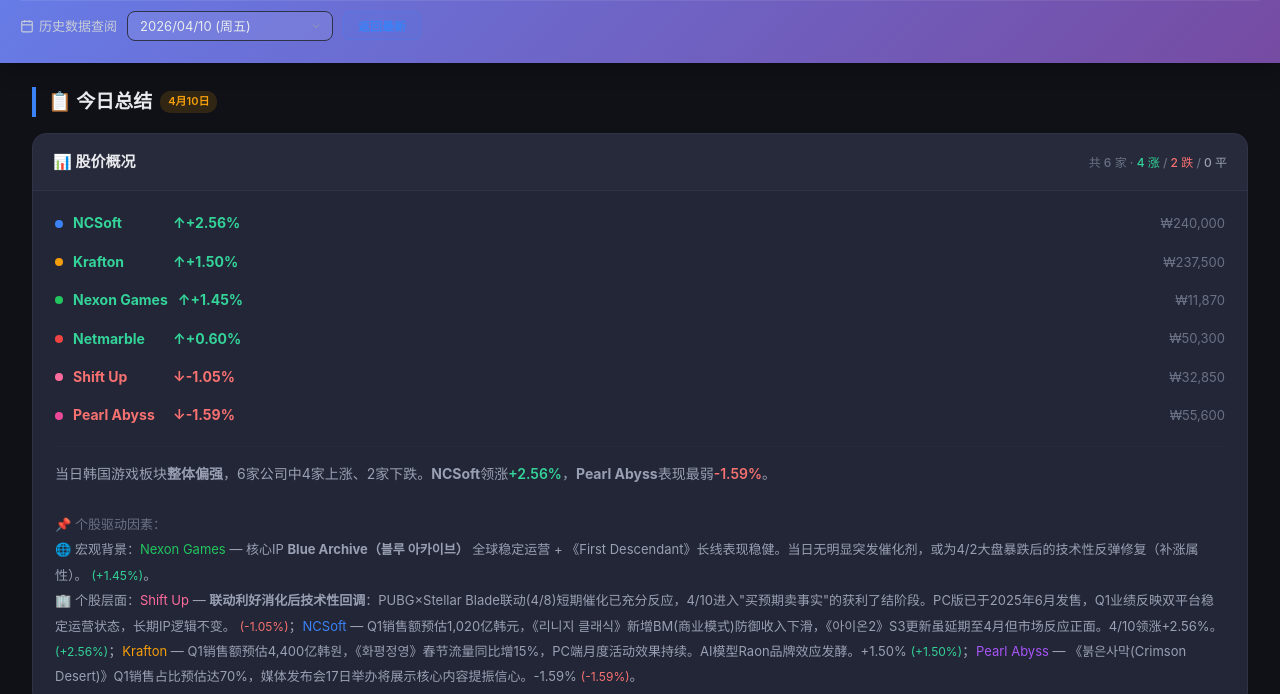
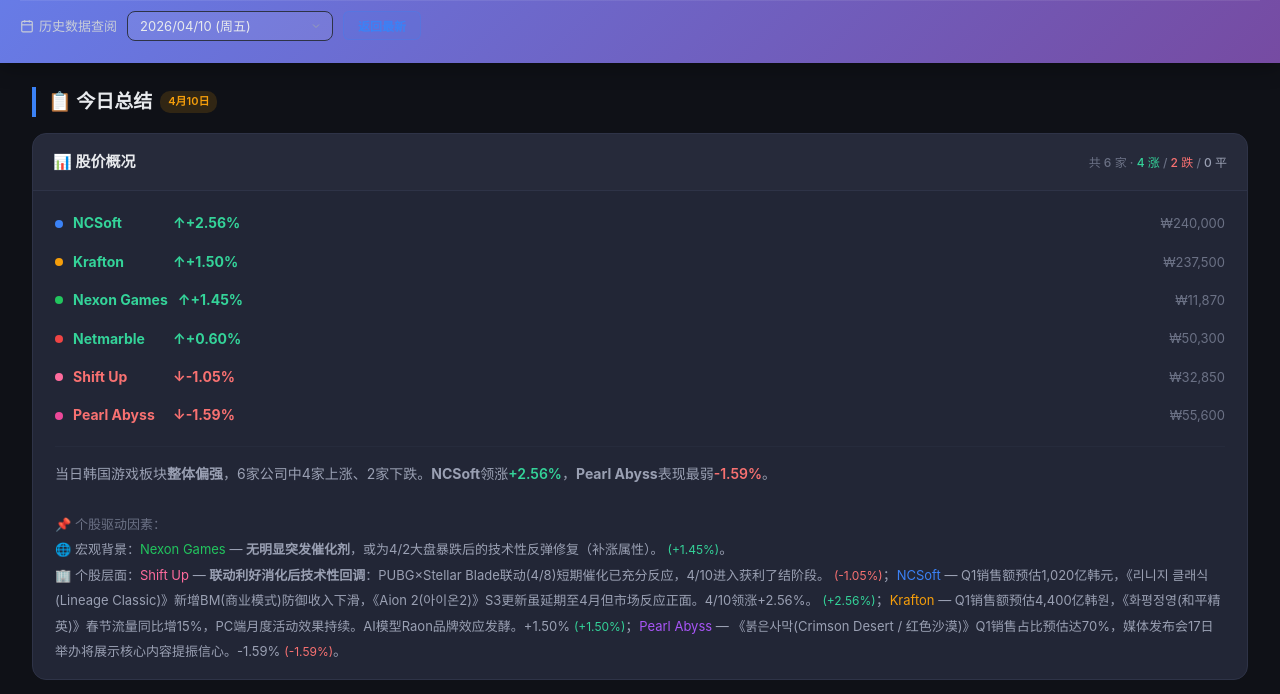
Before and after one commit to zhangwsh12-arch/stock-dashboard, a website: page index.html in a window 1280 px wide. Shown: the part 70-764 px from the top of the page. Drawn offline with nearby package versions, Linux system fonts and the light colour scheme.

Commit message:
🧹 精简个股驱动因素(去掉冗余常规信息) + 全量修复纯韩文名加中英文标注

```diff
--- a/index.html
+++ b/index.html
@@ -424,30 +424,30 @@
       'NCSoft': isBeforeApril8
         ? '<strong>4月首个交易日韩国股市整体大涨</strong>（KOSPI/KOSDAQ双升），月初资金配置驱动板块轮动。NCSoft作为高Beta游戏股跟随板块上行。'
         : isApril10OrLater
-          ? '<strong>Q1"어닝시즌"(财报季)实绩改善预期</strong>：分析师预估Q1销售额1,020亿韩元，《리니지 클래식》新增BM(商业模式)防御收入下滑，《아이온2》S3虽延期但市场反应正面。'
+          ? '<strong>Q1财报季实绩改善预期</strong>：分析师预估销售额1,020亿韩元，《리니지 클래식(Lineage Classic)》新增BM防御收入下滑，《Aion 2(아이온2)》S3延期但市场反应正面。'
           : '<strong>4/7正式起诉YouTuber "영래기"散布虚假事实</strong>（허위사실 유포 + 업무방해），市场解读为<strong>反作弊力度加大</strong>的积极信号，累计制裁近600万账户。消息4/7公布后经2日发酵，4/9股价反应。',
       'Pearl Abyss': '《붉은사막(Crimson Desert / 红色沙漠)》Steam评价升至<strong>"好评如潮"</strong>，全球销量突破400万套，口碑反转驱动估值修复。',
       'Shift Up': isBeforeApril8
         ? '<strong>4月首个交易日韩国股市整体大涨</strong>（KOSPI/KOSDAQ双升），月初资金配置驱动板块轮动。游戏股作为高Beta成长股领涨市场，Shift Up +5.77% 为月初行情龙头。'
-        : '<strong>PUBG × Stellar Blade(스텔라 블레이드) 联动 4/8 正式上线</strong>，Eve角色以PUBG史上首位"Ultimate Contender"身份进入艾伦格地图，IP跨平台价值验证。联动分阶段催化：4/8 联动正式开启、4/16 主机DLC内容更新。PC版已于2025年6月全球发售，目前双平台稳定运营中。',
+        : '<strong>PUBG × Stellar Blade(스텔라 블레이드) 联动 4/8 正式上线</strong>，Eve角色以PUBG史上首位"Ultimate Contender"身份进入艾伦格地图，IP跨平台价值验证。',
       'Krafton': isBeforeApril8
         ? '<strong>4月首个交易日韩国股市整体大涨</strong>（KOSPI/KOSDAQ双升），月初资金配置驱动板块轮动。Krafton跟随板块上行，无明显个股催化剂。'
         : isApril10OrLater
-          ? '<strong>Q1实绩改善预期+AI品牌效应</strong>：《화평정영》春节流量同比增15%，PC端活动效果持续；AI模型"Raon(라온)"开源发布后品牌效应发酵；PUBG联动持续贡献收入。'
-          : '<strong>PUBG × Stellar Blade 联动 4/8 上线</strong>（Krafton侧收入）+ AI模型品牌"Raon(라온)"首批4款开源模型发布HuggingFace + 《어센드투제로(Ascend Zero)》新作公布。',
-      'Nexon Games': '核心IP <strong>Blue Archive（블루 아카이브）</strong> 全球稳定运营 + 《First Descendant》长线表现稳健。当日无明显突发催化剂，或为4/2大盘暴跌后的技术性反弹修复（补涨属性）。',
-      'Netmarble': 'Coway追加收购虽引争议但<strong>强化控股带来长期分红收益预期</strong>（年配当约2,800韩元/股）+ 新作《일곱 개의 대죄: Origin》(Seven Deadly Sins Origin) 1月全球上线后运营稳定。',
+          ? '<strong>Q1实绩改善预期+AI品牌效应</strong>：AI模型"Raon(라온)"开源发布后品牌效应发酵；PUBG联动持续贡献收入。'
+          : '<strong>PUBG × Stellar Blade 联动 4/8 上线</strong>（Krafton侧收入）+ AI模型"Raon(라온)"首批4款开源模型发布HuggingFace + 《Ascend Zero(어센드투제로)》新作公布。',
+      'Nexon Games': '<strong>无明显突发催化剂</strong>，或为4/2大盘暴跌后的技术性反弹修复（补涨属性）。',
+      'Netmarble': 'Coway追加收购虽引争议但<strong>强化控股带来长期分红收益预期</strong>（年配当约2,800韩元/股）+ 《Seven Deadly Sins Origin(일곱 개의 대죄: Origin)》1月上线后运营稳定。',
     };
     const reasonMapDown = {
       // ====== 下跌原因：利空驱动 ======
       'NCSoft': '<strong>特朗普伊朗强硬讲话冲击全球市场</strong>（"2~3周将伊朗打回石器时代"）：KOSPI -4.47%、KOSDAQ -5.36% 双双触发卖空侧轨，外资抛售近5,000亿韩元。游戏板块作为高Beta成长股遭集中抛售，6家公司全线下跌非公司个体因素。',
       'Netmarble': '<strong>₩1,500亿追加收购Coway股权</strong>计划引发治理争议，Align Partners 公开批评构成"利益冲突"，市场质疑"为何不回购自家股票而投资关联方"，资金使用效率担忧压过分红利好。',
-      'Pearl Abyss': '《붉은사막》前期涨幅较大，<strong>获利了结卖压释放</strong>。虽基本面向好（400万套/好评如潮），但短期技术性回调占主导。若遇大盘暴跌则叠加系统性风险。',
+      'Pearl Abyss': '《붉은사막(Crimson Desert / 红色沙漠)》前期涨幅较大，<strong>获利了结卖压释放</strong>。短期技术性回调占主导，若遇大盘暴跌则叠加系统性风险。',
       'Krafton': '<strong>PUBG Mobile</strong>中国区收入不确定性持续 + 全球科技股回调拖累游戏板块情绪 + Krafton市值较大（约30兆韩元），大盘波动时外资抛售压力更重。',
       'Shift Up': isApril10OrLater
-        ? '<strong>联动利好消化后技术性回调</strong>：PUBG×Stellar Blade联动(4/8)短期催化已充分反应，4/10进入"买预期卖事实"的获利了结阶段。PC版已于2025年6月发售，Q1业绩反映双平台稳定运营状态，长期IP逻辑不变。'
-        : '<strong>联动利好逐步消化后的技术性回调</strong>——Stellar Blade双平台（PS5+PC）稳定运营中，短期缺乏新催化剂，或受游戏板块整体回调拖累。',
-      'Nexon Games': '<strong>新作出延期风险</strong>：社长在股东总会上承认"신작 지연이 주가 하락 원인"（新作曲延是主因）。加上《First Descendant》进入成熟期缺乏新增长引擎，Blue Archive虽稳但增量有限。',
+        ? '<strong>联动利好消化后技术性回调</strong>：PUBG×Stellar Blade联动(4/8)短期催化已充分反应，4/10进入获利了结阶段。'
+        : '<strong>联动利好逐步消化后的技术性回调</strong>——短期缺乏新催化剂，或受游戏板块整体回调拖累。',
+      'Nexon Games': '<strong>新作延期风险</strong>：社长在股东总会上承认"新作曲延是主因(신작 지연이 주가 하락 원인)"。《First Descendant》进入成熟期缺乏新增长引擎。',
     };
 
     const map = changeClass === 'up' ? reasonMapUp : reasonMapDown;
@@ -1181,12 +1181,12 @@
   { company: 'NCSoft', color: '#3b82f6', title: '起诉YouTuber消息发酵第2日，股价大涨+7.35%反应市场认可', source: '스포츠경향', date: '04.09', url: '' },
   { company: 'Netmarble', color: '#ef4444', title: 'Coway追加收购争议持续，Align Partners强烈批评，续跌-0.4%', source: '아이뉴스24', date: '04.09', url: '' },
   { company: 'Nexon', color: '#22c55e', title: '《Blue Archive》IP扩展战略持续发酵，股价稳中有升', source: '재경일보', date: '04.09', url: '' },
-  { company: 'Pearl Abyss', color: '#a855f7', title: '《붉은사막》口碑持续反转，4/9持平收₩56,500', source: '펄어비스 공식/SteamDB', date: '04.09', url: '' },
+  { company: 'Pearl Abyss', color: '#a855f7', title: '《붉은사막(Crimson Desert / 红色沙漠)》口碑持续反转，4/9持平收₩56,500', source: '펄어비스 공식/SteamDB', date: '04.09', url: '' },
   // 4/10（周五）：Q1财报季预期驱动，NCSoft领涨+2.56%
   { company: '游戏板块', color: '#6b7185', title: 'Q1"어닝시즌"(财报季)实绩改善预期：分析师预估7家游戏公司销售额同比+33.7%、营业利润同比+64.1%。NCSoft与Krafton被点名为核心改善驱动力。', source: '이데일리/에데이', date: '04.10', url: 'https://news.nate.com/view/20260410n04448' },
-  { company: 'NCSoft', color: '#3b82f6', title: 'Q1销售额预估1,020亿韩元，《리니지 클래식》新增BM(商业模式)防御收入下滑，《아이온2》S3更新虽延期至4月但市场反应正面。4/10领涨+2.56%。', source: '이데일리', date: '04.10', url: '' },
-  { company: 'Krafton', color: '#f59e0b', title: 'Q1销售额预估4,400亿韩원，《화평정영》春节流量同比增15%，PC端月度活动效果持续。AI模型Raon品牌效应发酵。+1.50%', source: '이데일리', date: '04.10', url: '' },
-  { company: 'Pearl Abyss', color: '#a855f7', title: '《붉은사막(Crimson Desert)》Q1销售占比预估达70%，媒体发布会17日举办将展示核心内容提振信心。-1.59%', source: '이데일리/펄어비스', date: '04.10', url: '' },
+  { company: 'NCSoft', color: '#3b82f6', title: 'Q1销售额预估1,020亿韩元，《리니지 클래식(Lineage Classic)》新增BM(商业模式)防御收入下滑，《Aion 2(아이온2)》S3更新虽延期至4月但市场反应正面。4/10领涨+2.56%。', source: '이데일리', date: '04.10', url: '' },
+  { company: 'Krafton', color: '#f59e0b', title: 'Q1销售额预估4,400亿韩원，《화평정영(和平精英)》春节流量同比增15%，PC端月度活动效果持续。AI模型Raon品牌效应发酵。+1.50%', source: '이데일리', date: '04.10', url: '' },
+  { company: 'Pearl Abyss', color: '#a855f7', title: '《붉은사막(Crimson Desert / 红色沙漠)》Q1销售占比预估达70%，媒体发布会17日举办将展示核心内容提振信心。-1.59%', source: '이데일리/펄어비스', date: '04.10', url: '' },
 ];
 
 // 模块级变量：当日资讯（严格单日过滤），renderSummarySection 中赋值，renderNewsSection 中使用
@@ -1195,7 +1195,7 @@
 const NORMAL_DATA = [
   { company: 'Krafton + Shift Up', color: '#f59e0b', title: 'PUBG × Stellar Blade联动正式上线，Eve角色+3套服装进入艾伦格地图', source: 'PUBG官方', date: '04.09', url: 'https://pubg.com/ko/news/9893' },
   { company: 'Pearl Abyss', color: '#a855f7', title: '《붉은사막(Crimson Desert / 红色沙漠)》全球销量突破400万套，Steam在线峰值27万，口碑反转升至"好评如潮"', source: '펄어비스 공식', date: '03.30~04.09', url: 'https://www.pearlabyss.com/' },
-  { company: 'Shift Up', color: '#ff6b9d', title: '《NIKKE》新SSR"백학"登场 — 防御型角色(回血+贯穿)，更新至4/22', source: '레벨인피니트', date: '04.09~22', url: '' },
+  { company: 'Shift Up', color: '#ff6b9d', title: '《NIKKE》新SSR"백학(白鹤)"登场 — 防御型角色(回血+贯穿)，更新至4/22', source: '레벨인피니트', date: '04.09~22', url: '' },
   { company: 'NCSoft', color: '#3b82f6', title: '《리니지 클래식(Lineage Classic)》累计制裁近600万账户，打击非法程序力度持续加强', source: 'NCSoft官方', date: '04.07', url: 'https://about.ncsoft.com/news/article/news_update_260407' },
   { company: 'Netmarble', color: '#ef4444', title: '《SOL: enchant》发售日从春季延至6月，官方称"为提高完成度"', source: '인벤', date: '04.08', url: '' },
   { company: 'Krafton', color: '#f59e0b', title: '发布AI模型品牌"Raon(라온)"，首批4款开源模型上线', source: 'Krafton AI', date: '04.02', url: '' },
```
